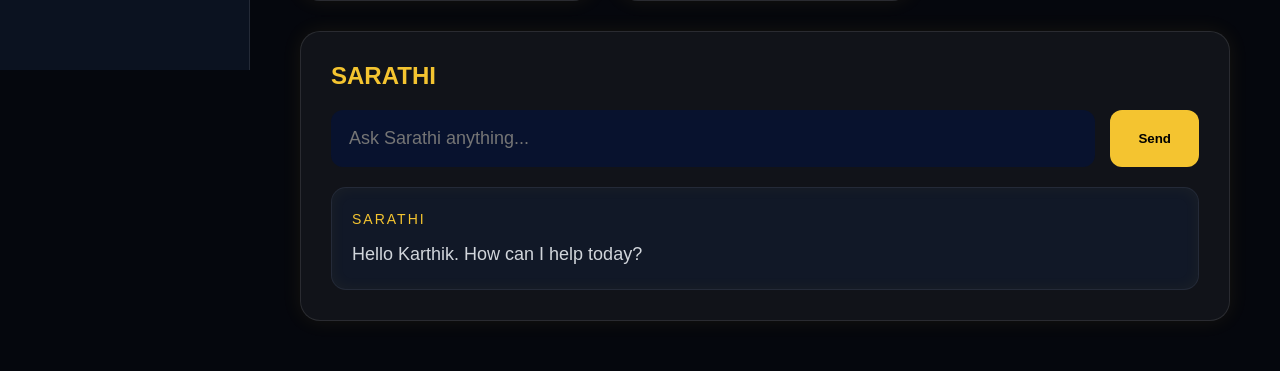
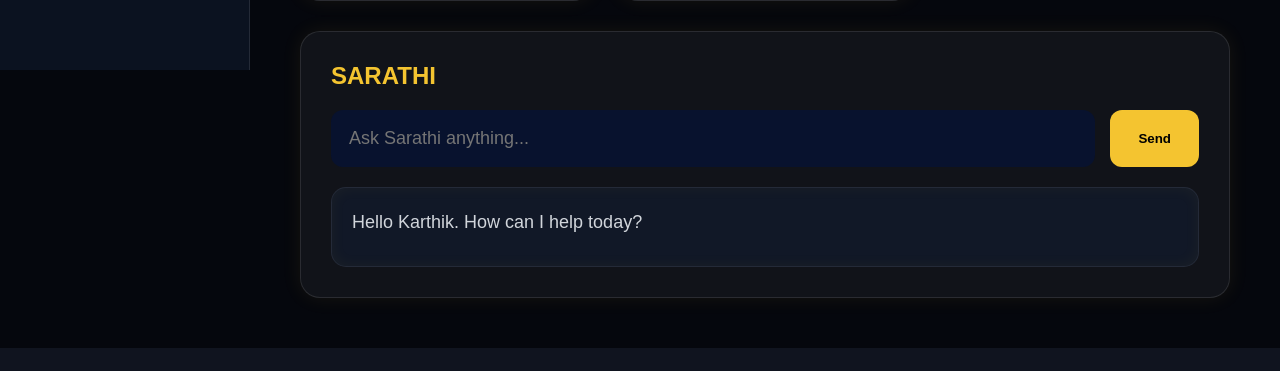
Before and after one commit to bsvk2194/sarathi, a Flask app: page /dashboard in a window 1280 px wide. Shown: the part 730-1101 px from the top of the page. After the commit the page ends 1078 px from the top, so only its background shows below. Run offline with Flask 3, Linux system fonts and the light colour scheme; data that the repository does not hold is empty.

Commit message:
home page update

```diff
--- a/templates/home.html
+++ b/templates/home.html
@@ -297,13 +297,10 @@ SARATHI Home
 
     <div class="response-box">
 
-        <div class="response-label">
-            SARATHI
-        </div>
-
         <div id="assistantResponse">
 
-            Hello Karthik. How can I help today?
+            Hello Karthik.
+            How can I help today?
 
         </div>
 
```
